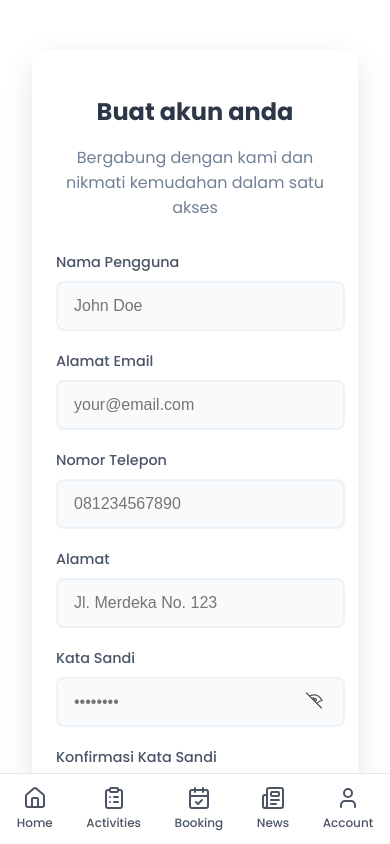
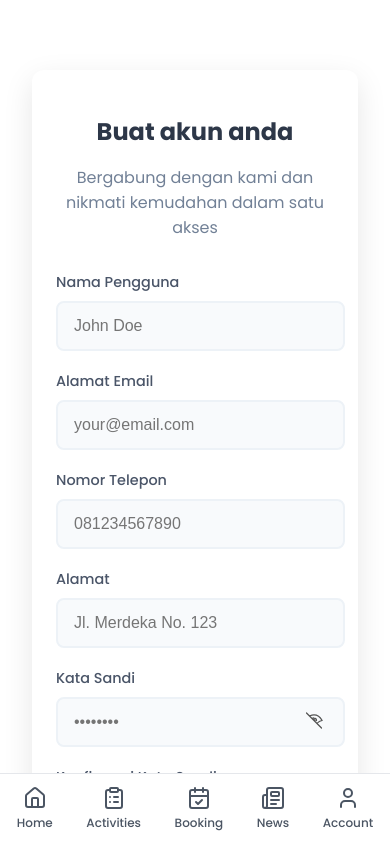
Before and after one commit to jooharver/LagaJawa, a Next.js app: page /signup in a window 390 px wide. Shown: the top 844 px of the page. Built offline with nearby package versions, Linux system fonts and the light colour scheme.

Commit message:
fix top margin

```diff
--- a/src/app/signup/SignupForm.module.css
+++ b/src/app/signup/SignupForm.module.css
@@ -216,7 +216,7 @@
 /* Responsive styles */
 @media (max-width: 768px) {
   .container {
-    margin-top: 60px;
+    margin-top: 80px;
     margin-bottom: 140px;;
 
   }
```
